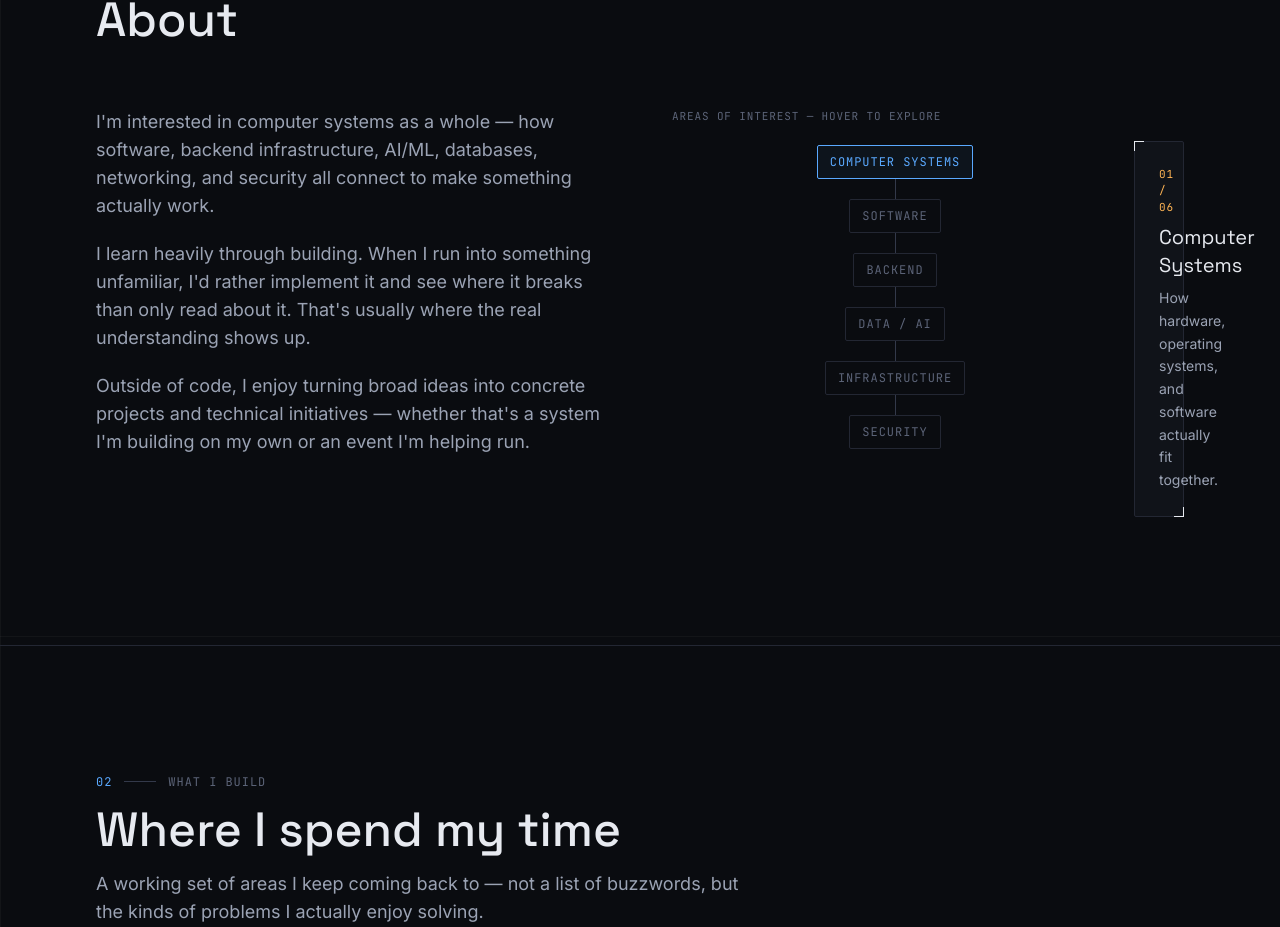
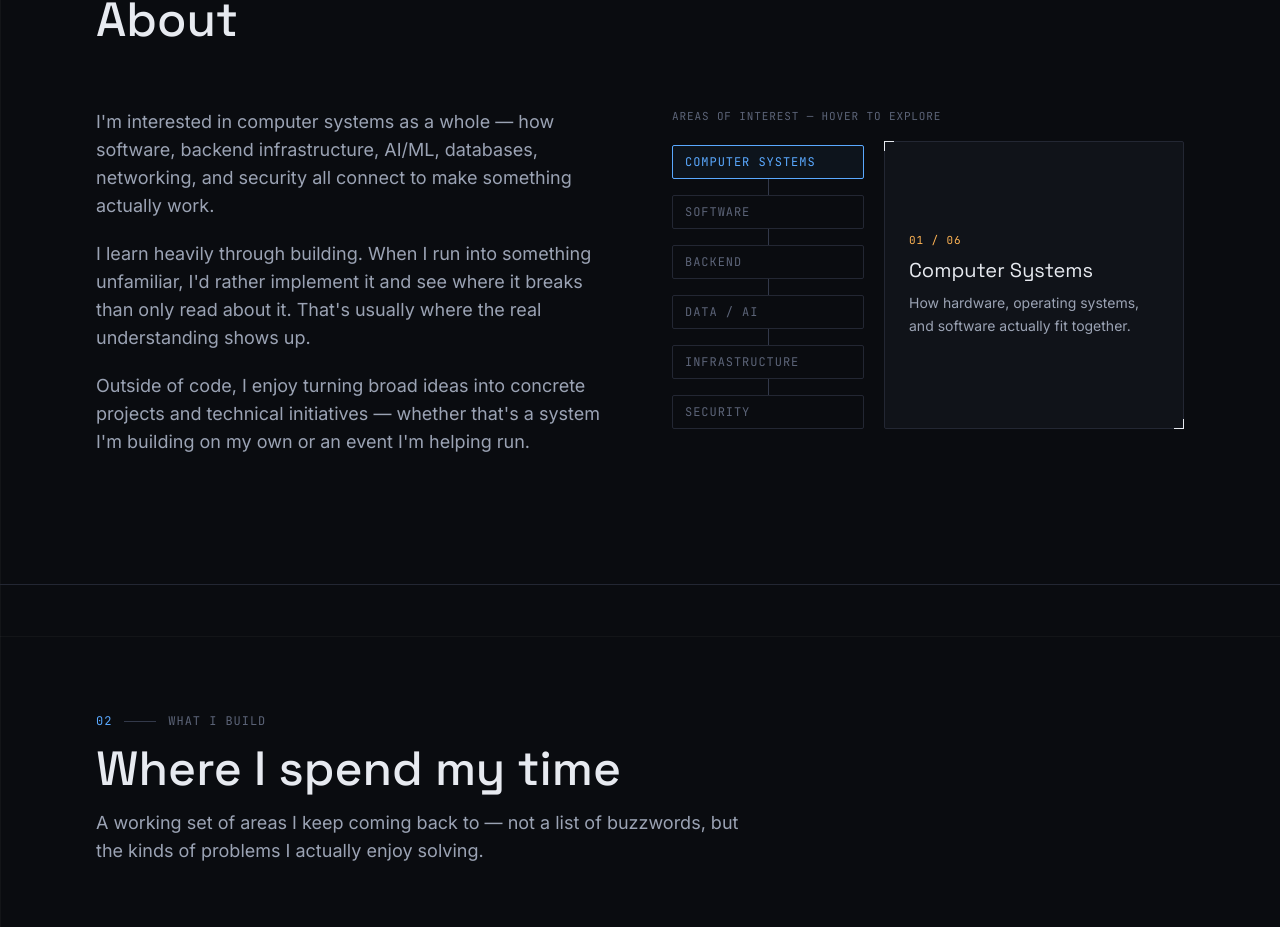
Before and after one commit to snk189/satyendra_portfolio, a React (Vite) app: page / in a window 1280 px wide. Shown: the part 964-1891 px from the top of the page. Built offline with nearby package versions, Linux system fonts and the light colour scheme.

Commit message:
fix(diagram): resolve squished system layers description card layout

```diff
--- a/src/components/SystemLayersDiagram.tsx
+++ b/src/components/SystemLayersDiagram.tsx
@@ -17,15 +17,15 @@ export function SystemLayersDiagram() {
   const activeIndex = systemLayers.indexOf(active);
 
   return (
-    <div className="flex flex-col sm:flex-row gap-6 sm:gap-4 w-full max-w-full min-w-0">
-      <div className="flex flex-row sm:flex-col gap-1 sm:gap-0 overflow-x-auto sm:overflow-visible w-full min-w-0 max-w-full pb-2 sm:pb-0 scrollbar-none py-1">
+    <div className="flex flex-col sm:flex-row gap-6 sm:gap-5 w-full max-w-full min-w-0 items-stretch">
+      <div className="flex flex-row sm:flex-col gap-1 sm:gap-0 overflow-x-auto sm:overflow-visible w-full sm:w-44 md:w-48 sm:shrink-0 pb-2 sm:pb-0 scrollbar-none py-1">
         {systemLayers.map((layer, i) => (
-          <div key={layer} className="flex sm:flex-col items-center shrink-0">
+          <div key={layer} className="flex sm:flex-col items-center sm:items-stretch shrink-0">
             <button
               onClick={() => setActive(layer)}
               onMouseEnter={() => setActive(layer)}
               className={cn(
-                "shrink-0 mono-label text-[10px] sm:text-xs px-2.5 py-2 sm:px-3 sm:py-2 rounded-sm border transition-all text-left whitespace-nowrap",
+                "shrink-0 mono-label text-[10px] sm:text-xs px-2.5 py-2 sm:px-3 sm:py-2 rounded-sm border transition-all text-left whitespace-nowrap w-full",
                 active === layer
                   ? "border-signal text-signal bg-signal/5"
                   : "border-line text-ink-faint hover:text-ink-dim hover:border-line-bright"
@@ -34,9 +34,9 @@ export function SystemLayersDiagram() {
               {layer}
             </button>
             {i < systemLayers.length - 1 && (
-              <div className="flex items-center justify-center shrink-0 w-4 sm:w-auto sm:h-5 px-1 sm:px-0">
+              <div className="flex items-center justify-center shrink-0 w-4 sm:w-full sm:h-4 px-1 sm:px-0">
                 <motion.div
-                  className="h-px w-4 sm:h-5 sm:w-px bg-line-bright origin-left sm:origin-top"
+                  className="h-px w-4 sm:h-4 sm:w-px bg-line-bright origin-left sm:origin-top"
                   animate={{
                     backgroundColor: i < activeIndex ? "#5AA9FF" : "rgb(51 57 74)",
                   }}
@@ -48,7 +48,7 @@ export function SystemLayersDiagram() {
         ))}
       </div>
 
-      <div className="corner-frame flex-1 rounded-sm border border-line bg-bg-panel/60 p-5 sm:p-6 min-h-[120px] min-w-0 max-w-full">
+      <div className="corner-frame flex-1 rounded-sm border border-line bg-bg-panel/60 p-5 sm:p-6 min-h-[140px] flex flex-col justify-center min-w-0 max-w-full">
         <motion.div
           key={active}
           initial={{ opacity: 0, y: 6 }}
```
